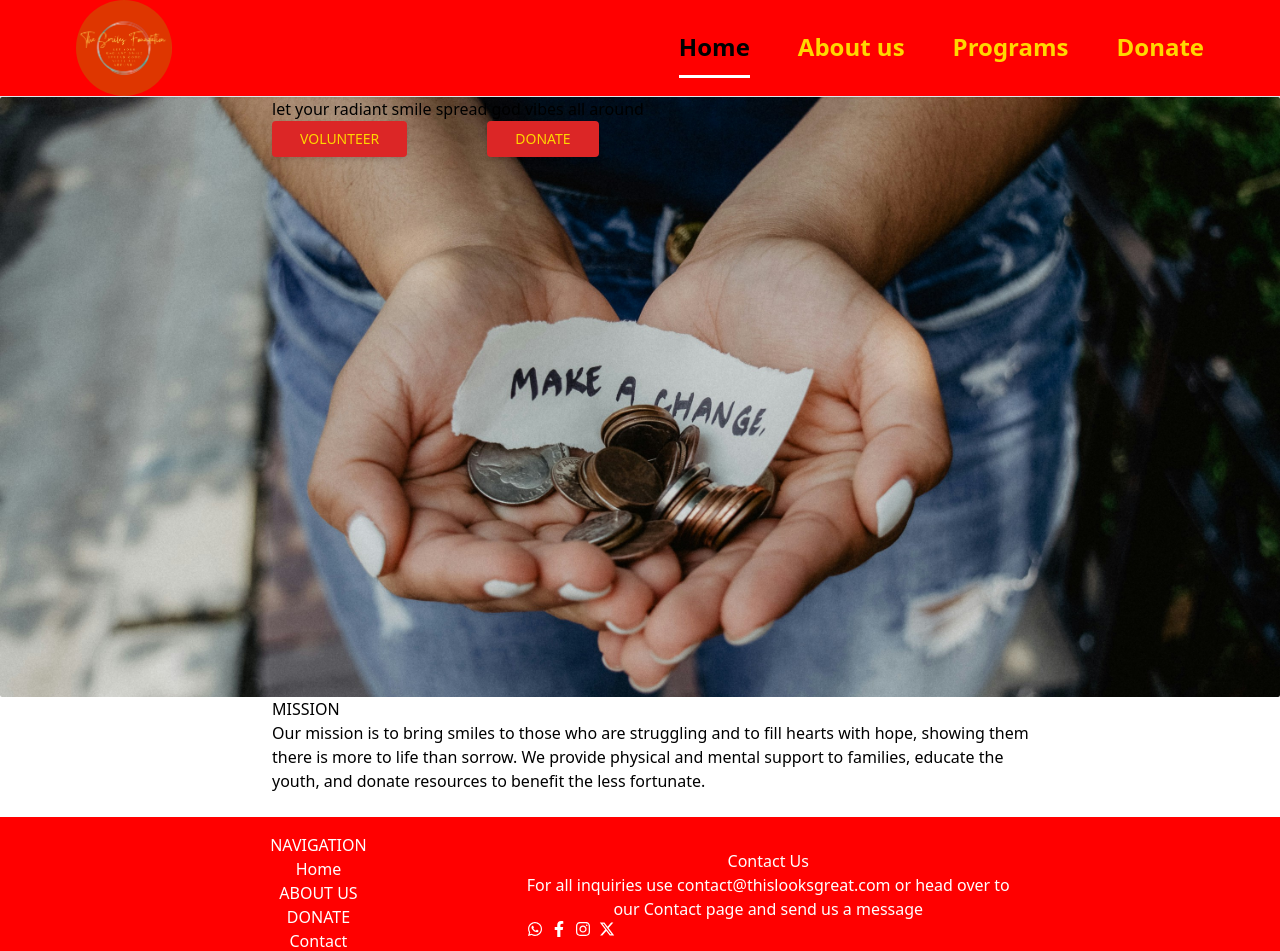
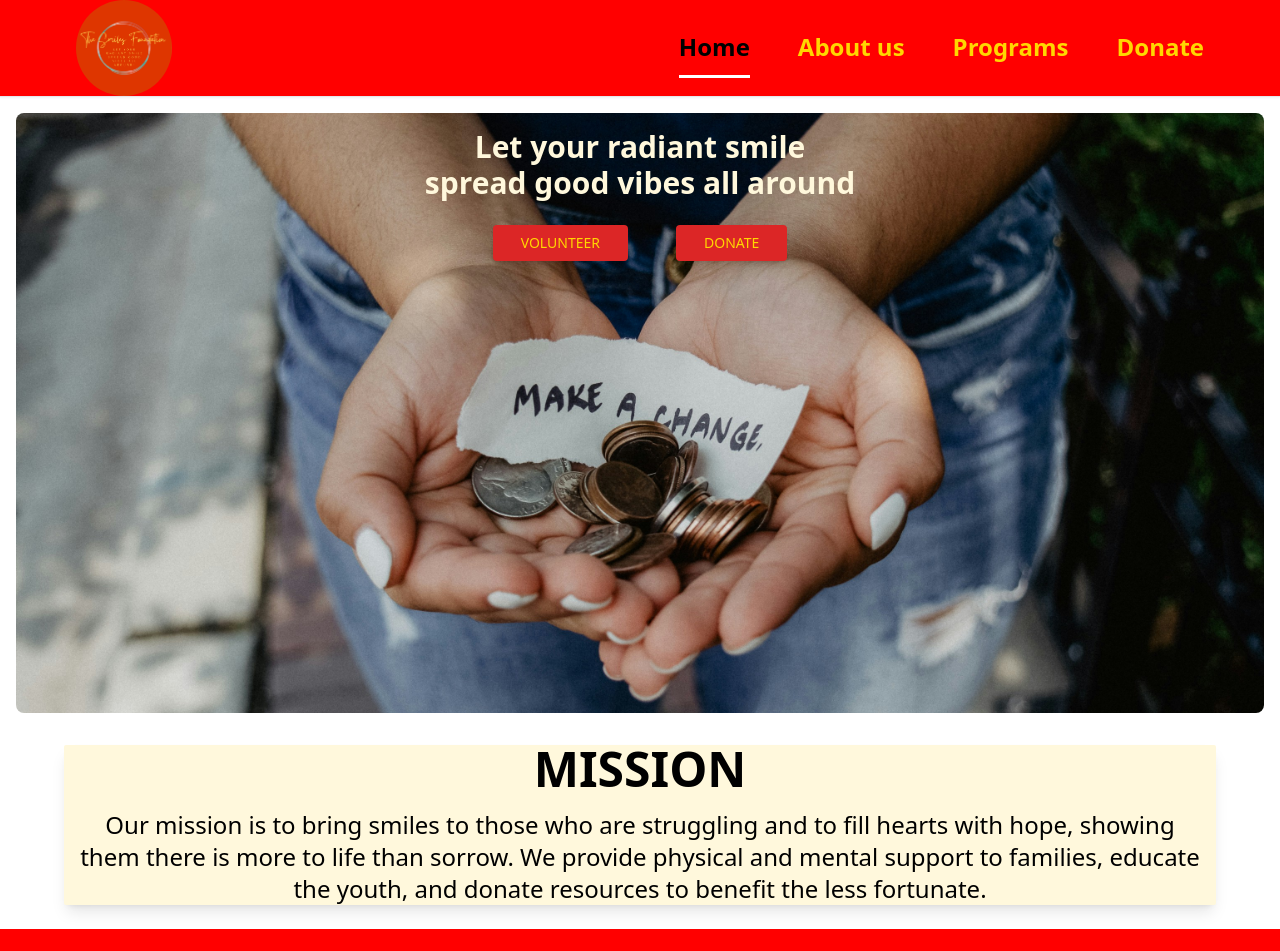
Before and after one commit to 1-ken/The-Smile-foudation, a React (Create React App) app: page / in a window 1280 px wide. Shown: the top 951 px of the page. Built offline with nearby package versions, Linux system fonts and the light colour scheme.

Commit message:
done with home page styling

```diff
--- a/src/Components/Footer.jsx
+++ b/src/Components/Footer.jsx
@@ -1,39 +1,39 @@
 import React from "react";
-import { FaWhatsapp } from "react-icons/fa";
-import { FaFacebookF } from "react-icons/fa";
-import { FaInstagram } from "react-icons/fa";
+import { FaWhatsapp, FaFacebookF, FaInstagram } from "react-icons/fa";
 import { FaXTwitter } from "react-icons/fa6";
+
 export default function Footer() {
   return (
-    <>
-      <div className="mt-6 bg-red-200">
-        <footer className="bottom-0 w-full bg-[#FF0000] text-white text-center py-4 z-50">
-          <div className="flex items-center justify-center space-x-[10rem]">
-            <div>
-              <h1>NAVIGATION</h1>
-              <ul>
-                <li>Home</li>
-                <li>ABOUT US</li>
-                <li> DONATE</li>
-                <li>Contact</li>
+    <div className="mt-6 bg-red-200">
+      <footer className="bottom-0 w-full bg-[#FF0000] text-white py-4 z-50">
+        <div className="max-w-6xl mx-auto px-4">
+          <div className="flex flex-col md:flex-row items-center justify-between space-y-6 md:space-y-0 md:space-x-8 lg:space-x-16 xl:space-x-24">
+            <div className="text-center md:text-left">
+              <h1 className="text-lg md:text-xl lg:text-2xl font-bold">NAVIGATION</h1>
+              <ul className="mt-2 space-y-1 text-base md:text-lg lg:text-xl">
+                <li className="text-[#FFD700]">Home</li>
+                <li className="text-[#FFD700]">About Us</li>
+                <li className="text-[#FFD700]">Donate</li>
+                <li className="text-[#FFD700]">Contact</li>
               </ul>
             </div>
-            <div>
-              <h1>Contact Us</h1>
-              <p>
-                For all inquiries use contact@thislooksgreat.com or head over to <br></br>
-                our Contact page and send us a message
+            <div className="text-center md:text-left">
+              <h1 className="text-lg md:text-xl lg:text-2xl font-bold">Contact Us</h1>
+              <p className="mt-2 text-base md:text-lg lg:text-xl">
+                For all inquiries use contact@thislooksgreat.com or head over to
+                <br className="hidden md:block" />
+                our Contact page and send us a message
               </p>
-              <div className="flex gap-x-2">
-                <FaWhatsapp/>
-                <FaFacebookF/>
-                <FaInstagram/>
-                <FaXTwitter/>
+              <div className="flex justify-center md:justify-start gap-x-4 mt-4">
+                <FaWhatsapp className="w-6 h-6 md:w-8 md:h-8" />
+                <FaFacebookF className="w-6 h-6 md:w-8 md:h-8" />
+                <FaInstagram className="w-6 h-6 md:w-8 md:h-8" />
+                <FaXTwitter className="w-6 h-6 md:w-8 md:h-8" />
               </div>
             </div>
           </div>
-        </footer>
-      </div>
-    </>
+        </div>
+      </footer>
+    </div>
   );
 }
--- a/src/pages/AboutUs.jsx
+++ b/src/pages/AboutUs.jsx
@@ -1,39 +1,49 @@
 import React from 'react';
 import Photo from "./in_lifting_others_we_rise.jpg";
-import Founder from "./founder.jpg"
-import coFounder from "./co-founder.jpg"
+import Founder from "./founder.jpg";
+import coFounder from "./co-founder.jpg";
+
 export default function AboutUs() {
   return (
-    <main className='flex flex-col h-screen'>
-      <div className='bg-white flex-grow'>
-        <div
-          className=' mt-5 bg-center bg-cover h-64 sm:h-80 md:h-96 lg:h-[500px] xl:h-[600px] 2xl:h-[700px] w-full max-w-screen mx-auto overflow-hidden rounded-sm'
-          style={{ backgroundImage: `url(${Photo})` }}
-        ></div>
-        <div className='bg-white'>
-<h1>Mission</h1>
-<p>Our mission is to bring smiles to those who are struggling and to fill hearts
-with hope, showing them there is more to life than sorrow. We provide physical and mental
-support to families, educate the youth, and donate resources to benefit the less fortunate.</p>
+    <main className='flex flex-col min-h-screen'>
+      <div className='flex-grow'>
+        <div className='relative mt-5 w-full h-64 sm:h-80 md:h-96 lg:h-[500px] xl:h-[600px] 2xl:h-[700px] max-w-screen mx-auto overflow-hidden rounded-sm'>
+          <img
+            src={Photo}
+            alt="In Lifting Others We Rise"
+            className='object-cover w-full h-full'
+          />
         </div>
-        <div className='bg-white'>
-<h1>Vision</h1>
-<p>The Smiles Foundation's vision is to create a world where there is more joy than sorrow,
- and everyone has access to the resources and support they need to thrive.
- We strive to fill the hearts of those who are struggling with hope, demonstrating that
- there is always more to life than the difficulties they face.</p>
+        <div className='bg-white max-w-6xl mx-auto p-4 md:p-8'>
+          <h1 className='text-2xl md:text-3xl lg:text-4xl xl:text-5xl text-[#FF0000] font-bold text-center mt-8'>Mission</h1>
+          <p className='mt-4 text-base md:text-lg lg:text-xl xl:text-2xl text-gray-700 text-center'>
+            Our mission is to bring smiles to those who are struggling and to fill hearts
+            with hope, showing them there is more to life than sorrow. We provide physical and mental
+            support to families, educate the youth, and donate resources to benefit the less fortunate.
+          </p>
         </div>
-        <div>
-          <h1>Team</h1>
-          <p>Our team is made up of dedicated individuals who are passionate about making a difference in the community</p>
-          <div>
-            <ul className='flex gap-3'>
-              <li><img src={Founder}/></li>
-              <li><img src={coFounder}/></li>
+        <div className='bg-white max-w-6xl mx-auto p-4 md:p-8'>
+          <h1 className='text-2xl md:text-3xl lg:text-4xl xl:text-5xl text-[#FF0000] font-bold text-center mt-8'>Vision</h1>
+          <p className='mt-4 text-base md:text-lg lg:text-xl xl:text-2xl text-gray-700 text-center'>
+            The Smiles Foundation's vision is to create a world where there is more joy than sorrow,
+            and everyone has access to the resources and support they need to thrive.
+            We strive to fill the hearts of those who are struggling with hope, demonstrating that
+            there is always more to life than the difficulties they face.
+          </p>
+        </div>
+        <div className='bg-white max-w-6xl mx-auto p-4 md:p-8'>
+          <h1 className='text-2xl md:text-3xl lg:text-4xl xl:text-5xl text-[#FF0000] font-bold text-center mt-8'>Team</h1>
+          <p className='mt-4 text-base md:text-lg lg:text-xl xl:text-2xl text-gray-700 text-center'>
+            Our team is made up of dedicated individuals who are passionate about making a difference in the community.
+          </p>
+          <div className='flex justify-center mt-8'>
+            <ul className='flex gap-6'>
+              <li><img src={Founder} alt='founder' className='w-32 h-32 sm:w-40 sm:h-40 md:w-48 md:h-48 lg:w-56 lg:h-56 rounded-full shadow-lg' /></li>
+              <li><img src={coFounder} alt='co-founder' className='w-32 h-32 sm:w-40 sm:h-40 md:w-48 md:h-48 lg:w-56 lg:h-56 rounded-full shadow-lg' /></li>
             </ul>
-            <div>
-              <h1>group photo</h1>
-            </div>
+          </div>
+          <div className='text-center mt-8'>
+            <h1 className='text-lg md:text-xl lg:text-2xl xl:text-3xl text-[#FF0000] font-bold'>Group Photo</h1>
           </div>
         </div>
       </div>
--- a/src/pages/Home.jsx
+++ b/src/pages/Home.jsx
@@ -3,32 +3,35 @@ import donationImage from "./donation.jpg";
 
 export default function Home() {
   return (
-    <>
-      <div
-        className="bg-center bg-cover h-64 sm:h-80 md:h-96 lg:h-[500px] xl:h-[600px] 2xl:h-[700px] w-full max-w-screen mx-auto overflow-hidden rounded-sm m-auto"
-        style={{ backgroundImage: `url(${donationImage})` }}
-      >
-        <div className="ml-[17rem]">
-          <p>let your radiant smile spread god vibes all around</p>
-          <div className="flex space-x-20 ">
-            <button className=" bg-red-600 text-[#FFD700] px-7 py-2 text-sm font-medium uppercase rounded shadow-md hover:bg-blue-700 transition duration-150 ease-in-out hover:shadow-lg active:bg-blue-800">
-              volunteer
-            </button>
-            <button className=" bg-red-600 text-[#FFD700] px-7 py-2 text-sm font-medium uppercase rounded shadow-md hover:bg-blue-700 transition duration-150 ease-in-out hover:shadow-lg active:bg-blue-800">
-              donate
-            </button>
-          </div>
+    <div className="m-4 relative">
+      <div className="bg-center bg-cover h-64 sm:h-80 md:h-96 lg:h-[500px] xl:h-[600px] 2xl:h-[700px] max-w-screen mx-auto overflow-hidden rounded-lg">
+        <img className="object-cover shadow-lg w-full h-full" src={donationImage} alt="donation" />
+        <div className="absolute inset-x-0 top-4 transform text-center px-4 md:px-8">
+          <p className="text-lg md:text-xl lg:text-2xl xl:text-3xl text-[#FFF8DC] font-bold">
+            Let your radiant smile
+          </p>
+          <p className="text-lg md:text-xl lg:text-2xl xl:text-3xl text-[#FFF8DC] font-bold">
+            spread good vibes all around
+          </p>
+        </div>
+        <div className="absolute inset-x-0 top-20 md:top-24 lg:top-28 transform flex justify-center space-x-4 sm:space-x-6 md:space-x-8 lg:space-x-10 xl:space-x-12 2xl:space-x-14 px-4 md:px-8">
+          <button className="bg-red-600 text-[#FFD700] px-7 py-2 text-sm font-medium uppercase rounded shadow-md hover:bg-red-900 transition duration-150 ease-in-out hover:shadow-lg">
+            Volunteer
+          </button>
+          <button className="bg-red-600 text-[#FFD700] px-7 py-2 text-sm font-medium uppercase rounded shadow-md hover:bg-red-900 transition duration-150 ease-in-out hover:shadow-lg">
+            Donate
+          </button>
         </div>
       </div>
-      <div className="ml-[17rem] mr-[15rem]">
-        <h1>MISSION</h1>
-        <p>
+      <div className="max-w-6xl mx-auto mt-8 px-4 bg-[#FFF8DC] shadow-lg rounded-sm">
+        <h1 className="text-2xl md:text-3xl lg:text-4xl xl:text-5xl text-[#000000] font-bold text-center">MISSION</h1>
+        <p className="mt-4 text-base md:text-lg lg:text-xl xl:text-2xl text-black-700 text-center">
           Our mission is to bring smiles to those who are struggling and to fill
           hearts with hope, showing them there is more to life than sorrow. We
           provide physical and mental support to families, educate the youth,
           and donate resources to benefit the less fortunate.
         </p>
       </div>
-    </>
+    </div>
   );
 }
```
